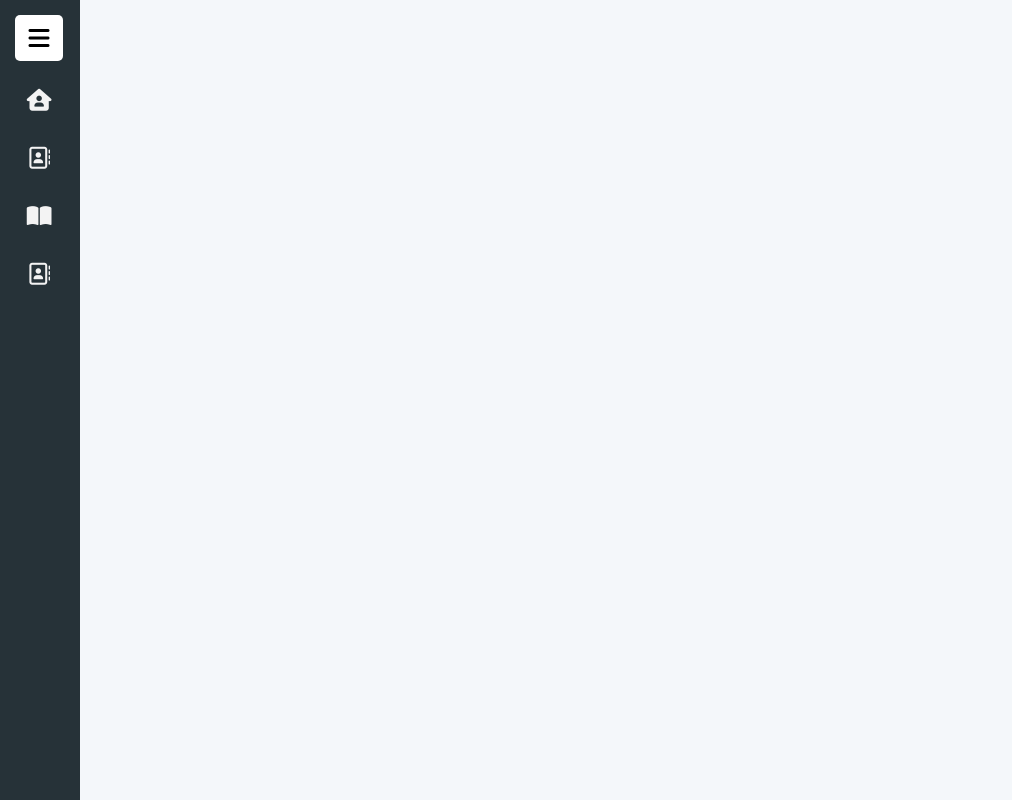
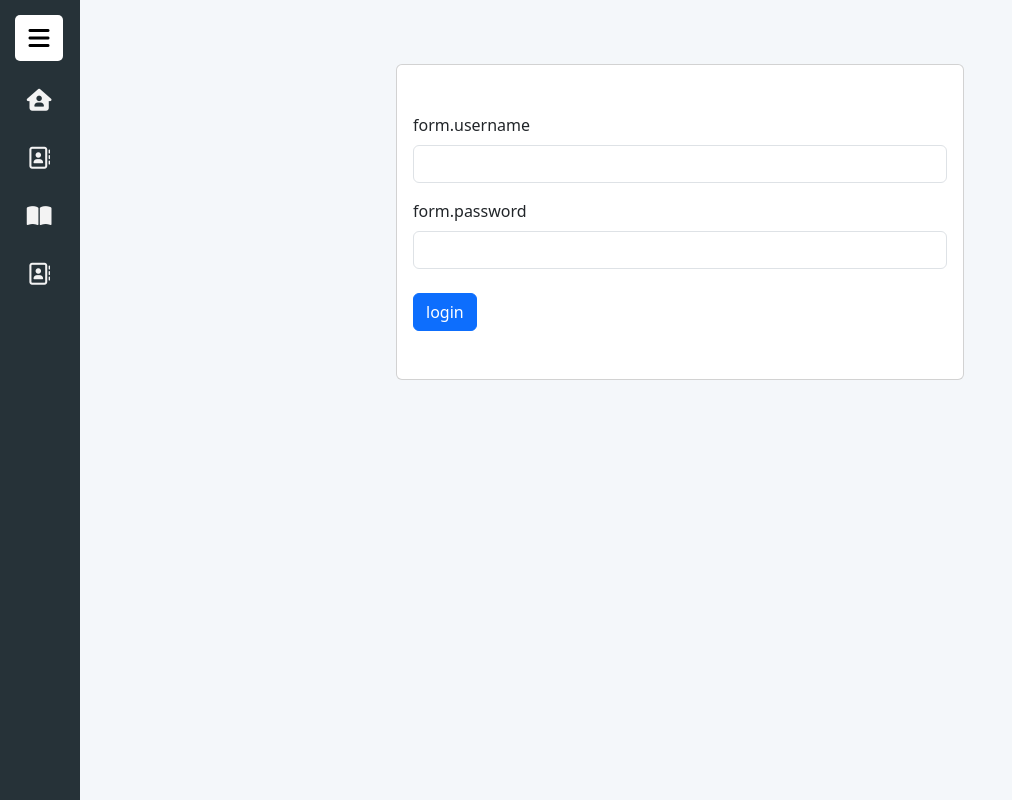
Before and after one commit to Sinan997/angular-starter, an Angular app: page /account/login in a window 1280 px wide. Before the commit this address led to /. Shown: the whole page, without its empty margins (0-1012 px from the left). Built offline with nearby package versions, Linux system fonts and the light colour scheme.

Commit message:
add login component

```diff
--- a/src/app/app.component.html
+++ b/src/app/app.component.html
@@ -1,8 +1,3 @@
-<!-- if you need sidenav make it true -->
-@if (true) {
-  <app-sidenav class="sidenav" (onToggleSideNav)="onToggleSideNav($event)"></app-sidenav>
-  <app-mobile-nav class="mobile" [screenWidth]="screenWidth()"></app-mobile-nav>
-  <app-body [collapsed]="isSideNavCollapsed()" [screenWidth]="screenWidth()"></app-body>
-} @else {
-  <router-outlet></router-outlet>
-}
+<app-sidenav class="sidenav" (onToggleSideNav)="onToggleSideNav($event)"></app-sidenav>
+<app-mobile-nav class="mobile" [screenWidth]="screenWidth()"></app-mobile-nav>
+<app-body [collapsed]="isSideNavCollapsed()" [screenWidth]="screenWidth()"></app-body>
--- a/src/app/app.routes.ts
+++ b/src/app/app.routes.ts
@@ -1,5 +1,4 @@
 import { Routes } from '@angular/router';
-
 import { Component } from '@angular/core';
 
 @Component({
@@ -46,4 +45,8 @@ export const routes: Routes = [
   { path: 'fourth/asd', component: FourthOneComponent },
   { path: 'fourth/qwe', component: FourthTwoComponent },
   { path: 'fourth/qwe/asd', component: FourthTwoComponent },
+  {
+    path: 'account/login',
+    loadComponent: () => import('./login/login.component').then((m) => m.LoginComponent),
+  },
 ];
--- a/src/app/body/body.component.scss
+++ b/src/app/body/body.component.scss
@@ -27,7 +27,7 @@
     width: 100%;
     margin-left: 0;
     height: calc(100% - 4rem);
-    // height: 100vh;
+    min-height: 100vh;
     padding: 1rem;
     padding-top: 4rem;
   }
--- /dev/null
+++ b/src/app/login/login.component.html
@@ -0,0 +1,21 @@
+<div class="background">
+  <div class="container-sm">
+    <div class="row h-75 align-items-center">
+      <div class="card py-5 px-3 col-sm-11 col-md-9 col-lg-7 col-xl-6 col-xxl-5 mx-auto">
+        <form [formGroup]="form" (ngSubmit)="onSubmit()">
+          <div class="form-group mb-3">
+            <label for="username" class="form-label">{{ 'form.username' }}</label>
+            <input id="username" class="form-control" type="text" formControlName="username" />
+          </div>
+          <div class="form-group mb-4">
+            <label for="password" class="form-label">{{ 'form.password' }}</label>
+            <input type="password" id="password" class="form-control" formControlName="password" />
+          </div>
+          <div class="form-group">
+            <button class="btn btn-primary" type="submit">{{ 'login' }}</button>
+          </div>
+        </form>
+      </div>
+    </div>
+  </div>
+</div>
--- /dev/null
+++ b/src/app/login/login.component.ts
@@ -0,0 +1,19 @@
+import { Component, inject } from '@angular/core';
+import { FormBuilder, ReactiveFormsModule, Validators } from '@angular/forms';
+
+@Component({
+  selector: 'app-login',
+  standalone: true,
+  imports: [ReactiveFormsModule],
+  templateUrl: './login.component.html',
+})
+export class LoginComponent {
+  protected readonly fb = inject(FormBuilder);
+
+  form = this.fb.group({
+    username: ['', { validators: [Validators.required] }],
+    password: ['', { validators: [Validators.required] }],
+  });
+
+  onSubmit() {}
+}
```
